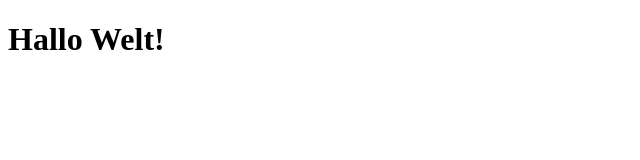
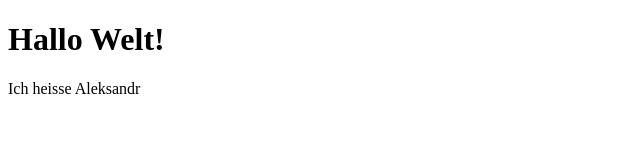
Before and after one commit to ar210998/git-01, a plain HTML site: page index.html in a window 1280 px wide. Shown: the whole page, without its empty margins (0-640 px from the left). Drawn offline with Linux system fonts and the light colour scheme.

Commit message:
add Ich heisse in index.html

```diff
--- a/index.html
+++ b/index.html
@@ -7,5 +7,6 @@
 </head>
 <body>
     <h1>Hallo Welt!</h1>
+    <p>Ich heisse Aleksandr</p>
 </body>
 </html>
```
